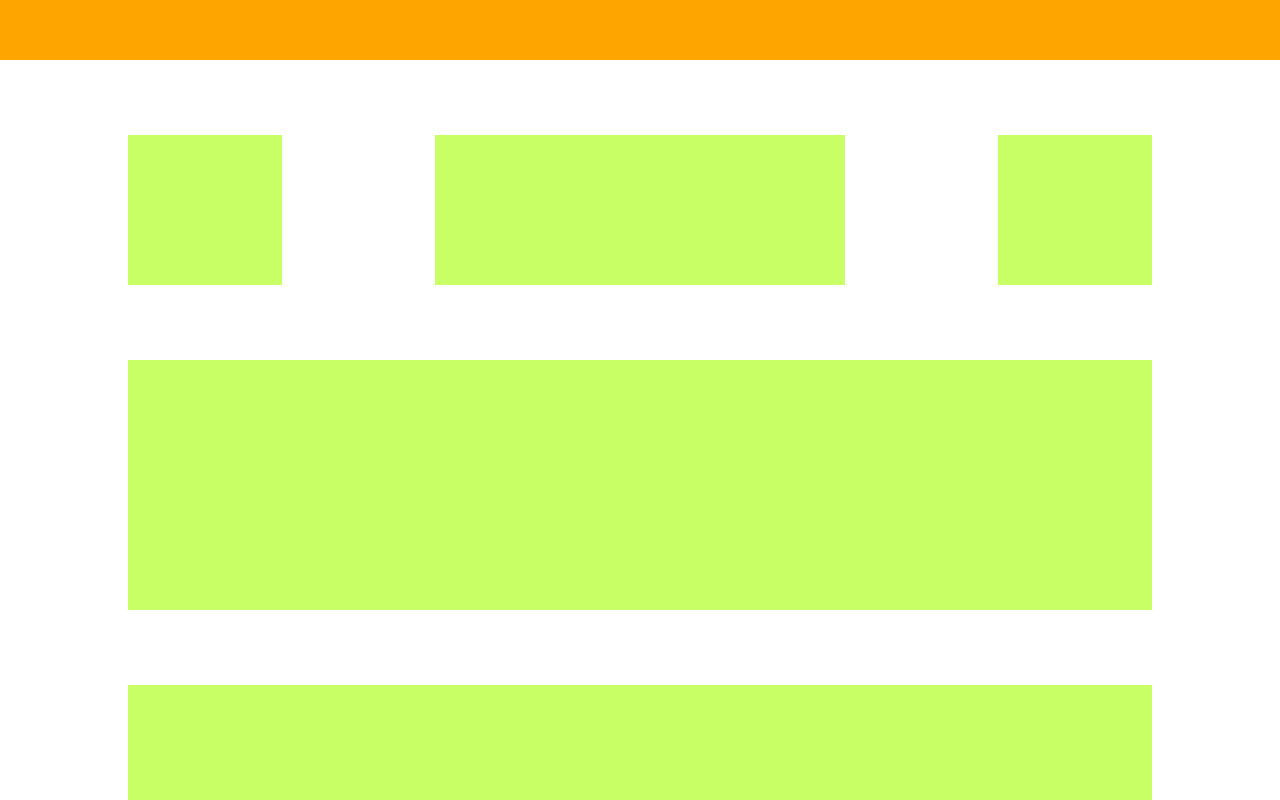
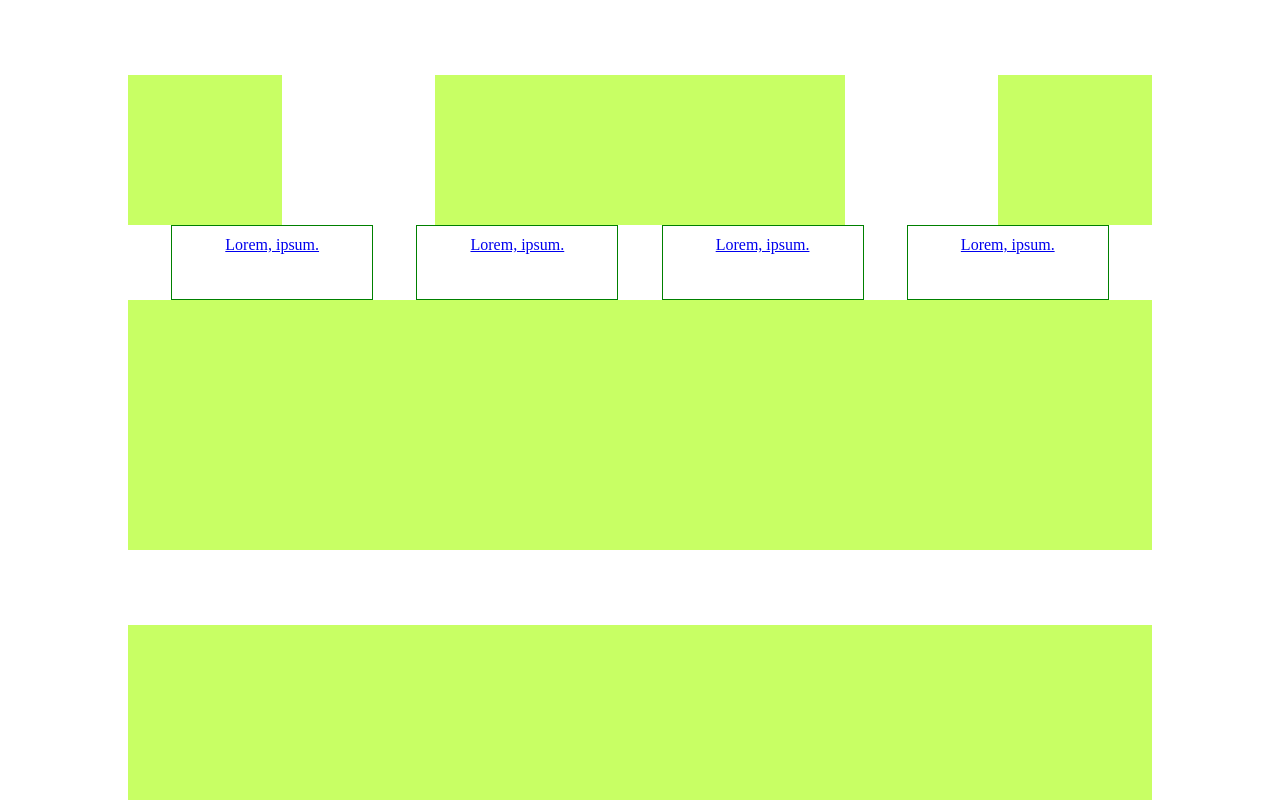
Before and after one commit to nedaei79/nedaei79.github.io, a plain HTML site: page index.html in a window 1280 px wide. Shown: the top 800 px of the page. Drawn offline with Linux system fonts and the light colour scheme.

Commit message:
buttons added

```diff
--- a/index.html
+++ b/index.html
@@ -9,11 +9,7 @@
     <link rel="stylesheet" href="style.css">
 </head>
 <body>
-    <div class="news">
-
-    </div>
     <div class="container">
-
         <div class="header">
             <div class="logo1">
 
@@ -25,7 +21,40 @@
 
             </div>
         </div>
-        <div class="nav"></div>
+        <div class="nav">
+            <div class="navButton">
+                <a href="#">Lorem, ipsum.</a>
+                <div class="dropDown">
+                    <div class="navButton"><a href="#">Lorem, ipsum.</a></div>
+                    <div class="navButton"><a href="#">Lorem, ipsum.</a></div>
+                    <div class="navButton"><a href="#">Lorem, ipsum.</a></div>
+                </div>
+            </div>
+            <div class="navButton">
+                <a href="#">Lorem, ipsum.</a>
+                <div class="dropDown">
+                    <div class="navButton"><a href="#">Lorem, ipsum.</a></div>
+                    <div class="navButton"><a href="#">Lorem, ipsum.</a></div>
+                    <div class="navButton"><a href="#">Lorem, ipsum.</a></div>
+                </div>
+            </div>
+            <div class="navButton">
+                <a href="#">Lorem, ipsum.</a>
+                <div class="dropDown">
+                    <div class="navButton"><a href="#">Lorem, ipsum.</a></div>
+                    <div class="navButton"><a href="#">Lorem, ipsum.</a></div>
+                    <div class="navButton"><a href="#">Lorem, ipsum.</a></div>
+                </div>
+            </div>
+            <div class="navButton">
+                <a href="#">Lorem, ipsum.</a>
+                <div class="dropDown">
+                    <div class="navButton"><a href="#">Lorem, ipsum.</a></div>
+                    <div class="navButton"><a href="#">Lorem, ipsum.</a></div>
+                    <div class="navButton"><a href="#">Lorem, ipsum.</a></div>
+                </div>
+            </div>
+        </div>
         <div class="banner"></div>
         <div class="register"></div>
         <div class="flowchart"></div>
--- a/style.css
+++ b/style.css
@@ -1,11 +1,5 @@
 body {
     width: 100%;
-}
-
-.news {
-    background-color: orange;
-    min-height: 60px;
-    position: block;
 }
 
 .container {
@@ -38,7 +32,34 @@ body {
 
 .nav {
     min-height: 75px;
+    display: flex;
+    justify-content: space-evenly;
 }
+
+.navButton {
+    resize: none;
+    width: 150px;
+    border: 1px solid green;
+    background-color: white;
+    padding: 11px 25px;
+    display: inline-block;
+    position: relative;
+    text-align: center;
+}
+
+.dropDown {
+    display: none;
+    position: absolute;
+    z-index: 1;
+    padding-top: 20px;
+    margin-left: -25px;
+}
+
+.navButton:hover .dropDown {
+    display: block;
+}
+
+
 
 .banner {
     background-color: rgb(200, 255, 100);
```
